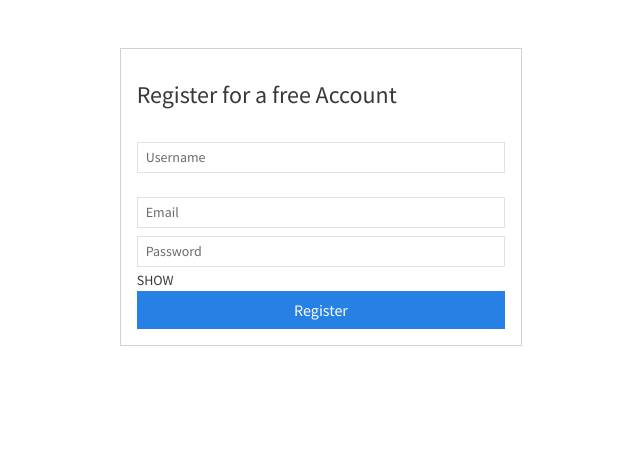
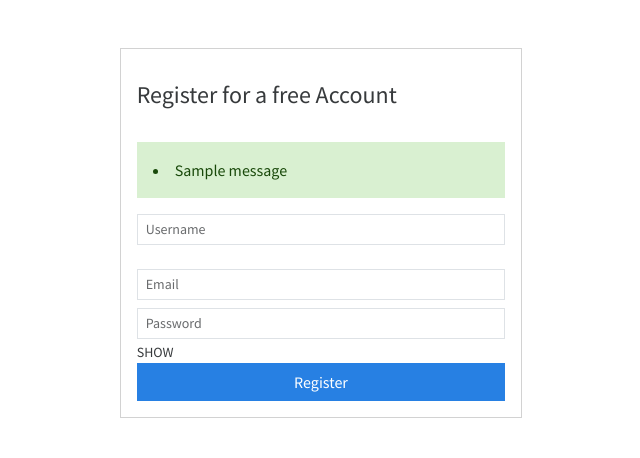
Before and after one commit to Sinan-codes/Expense-Tracker, a Django app: page /authentication/register in a window 1280 px wide. Shown: the top 458 px of the page, without its empty margins (319-959 px from the left). Run offline with Django 5.2, Linux system fonts and the light colour scheme; tables that the repository leaves empty hold one stand-in row (values such as "Sample post"); one stand-in notice (Sample message) is shown; some libraries are stand-ins or nearby versions.

Commit message:
configure alert messages

```diff
--- a/expenses_website/authentication/views.py
+++ b/expenses_website/authentication/views.py
@@ -4,6 +4,7 @@ import json
 from django.http import JsonResponse
 from django.contrib.auth.models import User
 from validate_email import validate_email
+from django.contrib import messages
 
 
 
@@ -39,3 +40,10 @@ class EmailValidationView(View):
 class RegistrationView(View):
     def get(self, request):
         return render(request, 'authentication/register.html')
+
+    def post(self, request):
+        messages.success(request, 'Account created successfully')
+        messages.warning(request, 'Account warning')
+        messages.info(request, 'Account info successfully')
+        messages.error(request, 'Account error successfully')
+        return render(request, 'authentication/register.html')
--- a/expenses_website/expenses_website/settings.py
+++ b/expenses_website/expenses_website/settings.py
@@ -13,6 +13,7 @@ https://docs.djangoproject.com/en/5.2/ref/settings/
 from pathlib import Path
 import os
 import django_heroku
+from django.contrib import messages
 
 # Build paths inside the project like this: BASE_DIR / 'subdir'.
 BASE_DIR = Path(__file__).resolve().parent.parent
@@ -132,3 +133,7 @@ DEFAULT_AUTO_FIELD = 'django.db.models.BigAutoField'
 
 
 django_heroku.settings(locals())
+
+MESSAGE_TAGS = {
+    messages.ERROR: 'danger'
+}
--- a/expenses_website/expenses_website/templates/authentication/register.html
+++ b/expenses_website/expenses_website/templates/authentication/register.html
@@ -16,7 +16,10 @@
             <h4>Register for a free Account</h4>
         </div>
 
-        <form action="" method="post">
+
+        <form action="{% url 'register' %}" method="post">
+          {% csrf_token %}
+          {% include 'partials/_messages.html' %}
           <div class="form-group">
             <input
               type="text"
--- /dev/null
+++ b/expenses_website/expenses_website/templates/partials/_messages.html
@@ -0,0 +1,9 @@
+{% if messages %}
+<div class="messages">
+    {% for message in messages %}
+    <li{% if message.tags %} class="alert alert-sm alert-{{ message.tags }}"{% endif %}>
+        {{ message }}
+    </li>
+    {% endfor %}
+</div>
+{% endif %}
```
